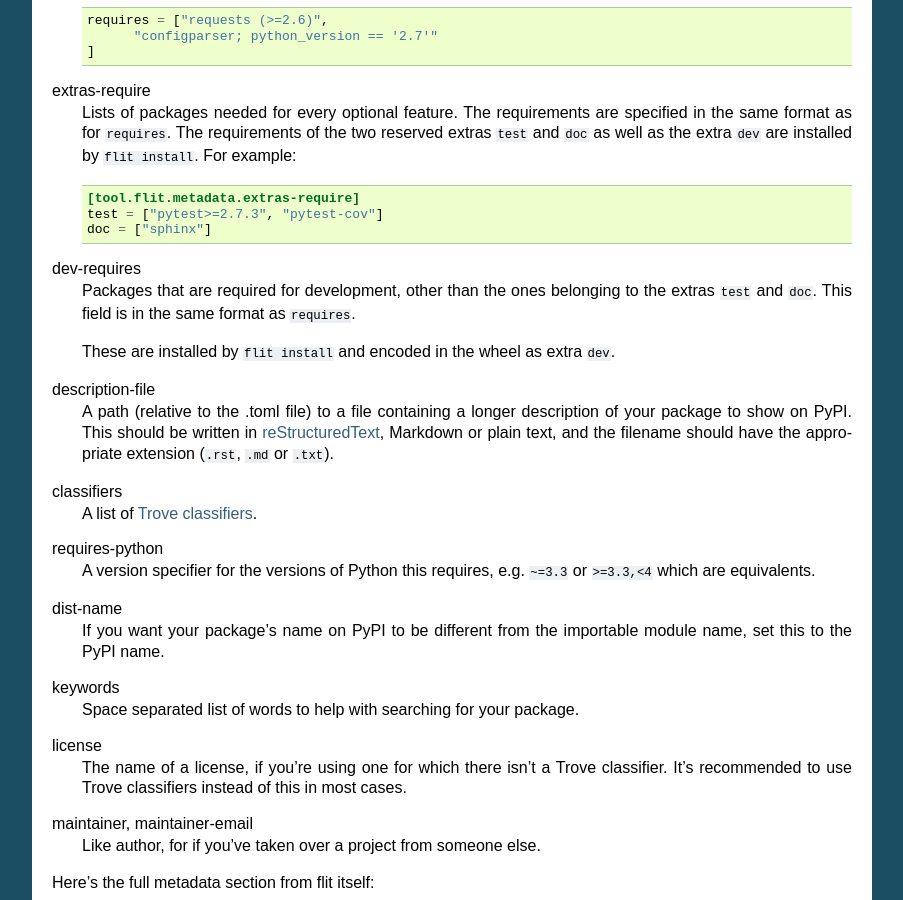
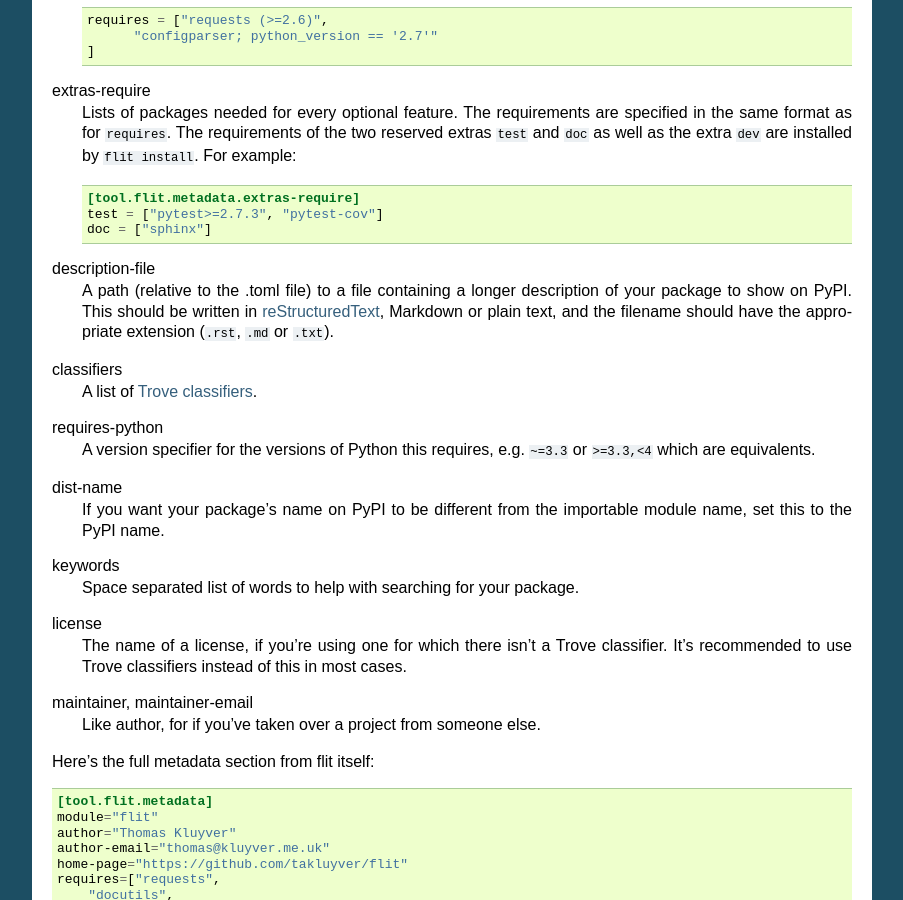
Before and after one commit to pypa/flit, a Sphinx documentation site: the page built from doc/pyproject_toml.rst, in a window 1280 px wide and 900 px high, scrolled down 1036 px. Shown: the whole window, without its empty margins (198-1101 px from the left). Built offline with Sphinx 7.4.7, drawn with Linux system fonts in a browser that asks for light colours.

Commit message:
WIP extras: added more docs and simplified metadata

```diff
--- a/doc/cmdline.rst
+++ b/doc/cmdline.rst
@@ -82,7 +82,8 @@
 .. option:: --deps <dependency option>
 
    Which dependencies to install. One of ``all``, ``production``, ``develop``,
-   or ``none``. Default ``all``.
+   or ``none``. ``all`` and ``develop`` install the extras ``test``, ``docs``,
+   and ``dev``. Default ``all``.
 
 .. option:: --user
 
--- a/doc/pyproject_toml.rst
+++ b/doc/pyproject_toml.rst
@@ -79,11 +79,6 @@
       test = ["pytest>=2.7.3", "pytest-cov"]
       doc = ["sphinx"]
 
-dev-requires
-  Packages that are required for development, other than the ones belonging to
-  the extras ``test`` and ``doc``. This field is in the same format as ``requires``.
-
-  These are installed by ``flit install`` and encoded in the wheel as extra ``dev``.
 description-file
   A path (relative to the .toml file) to a file containing a longer description
   of your package to show on PyPI. This should be written in `reStructuredText
```
Also changed, not shown: 1 other file.
